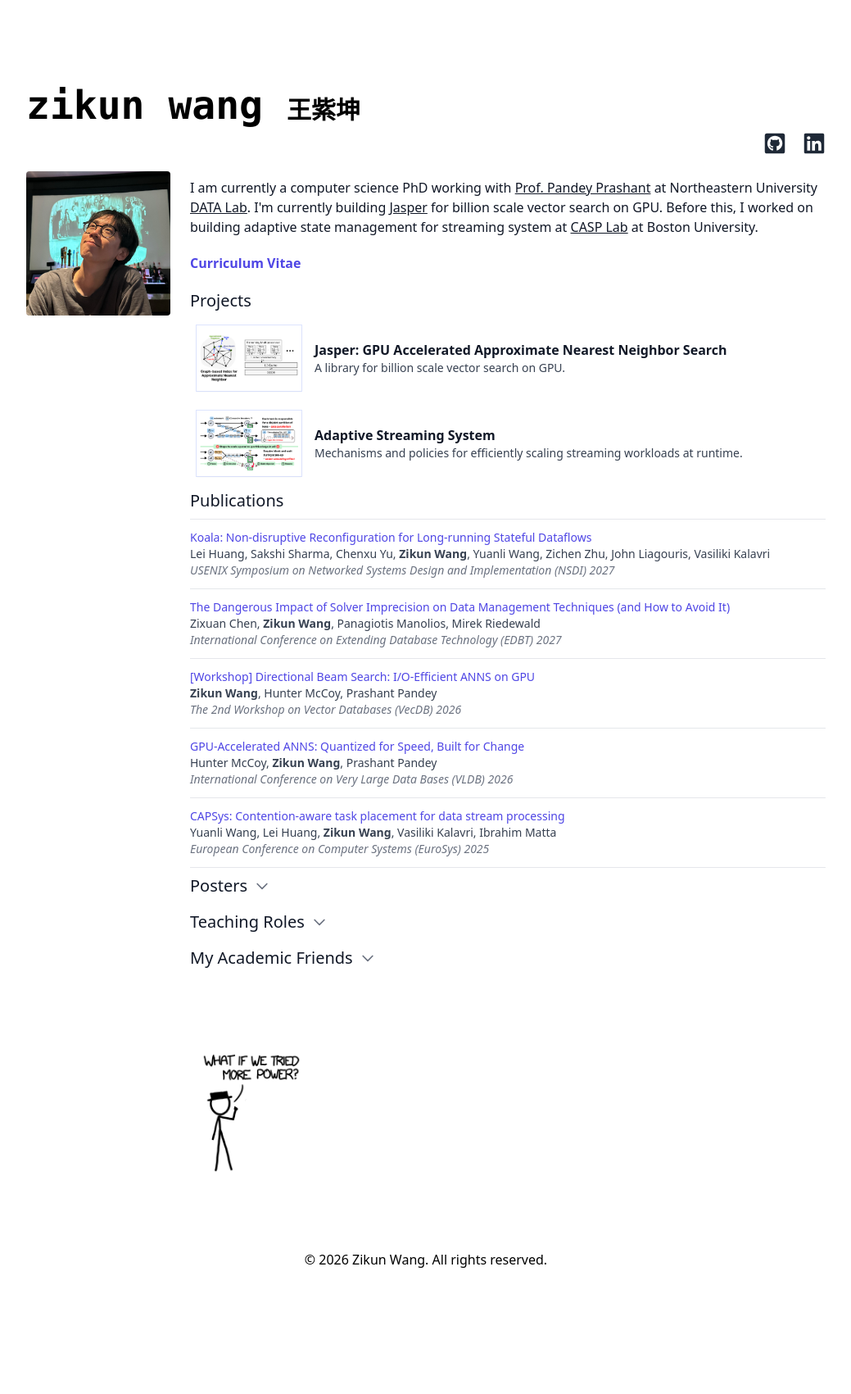
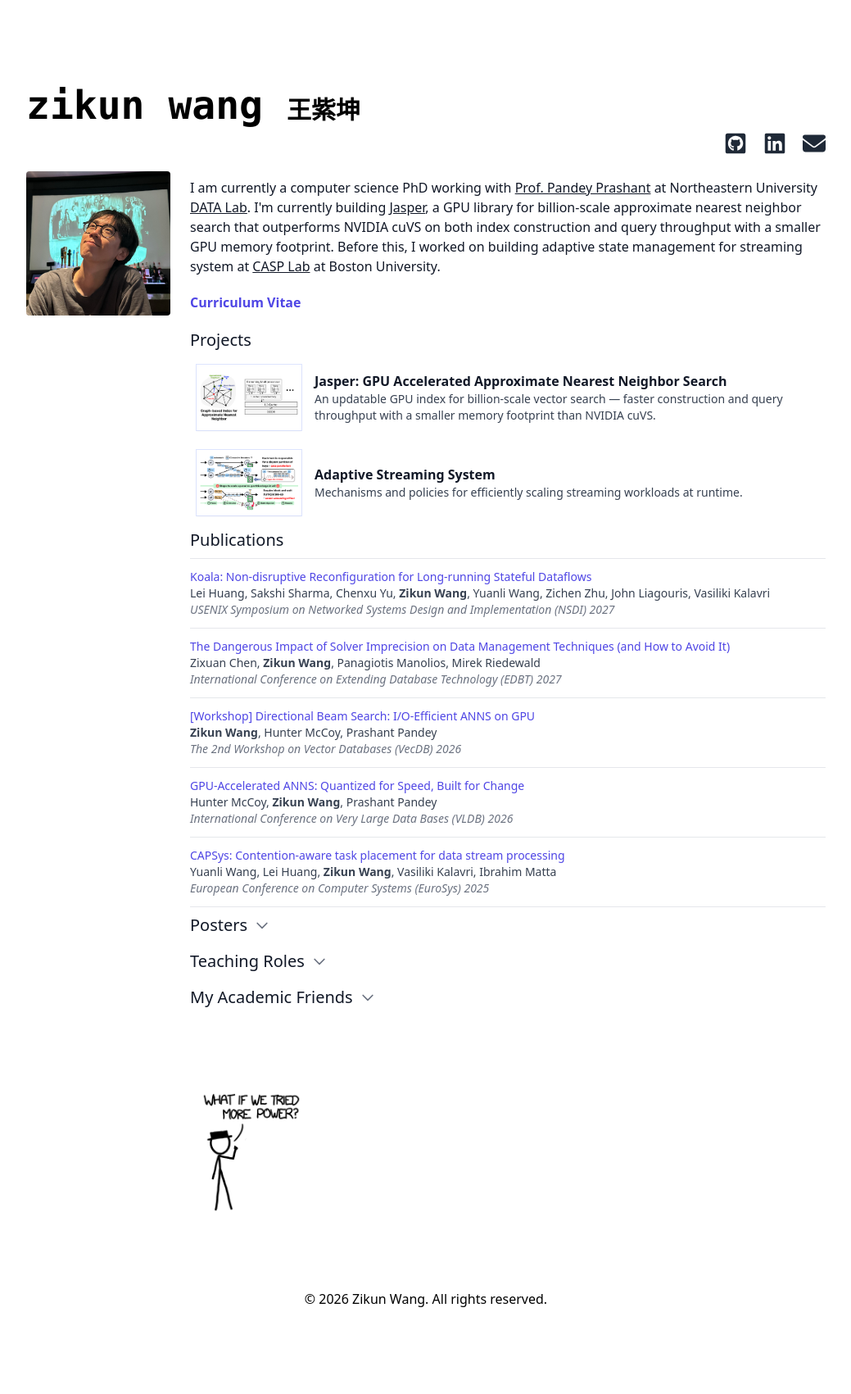
Before and after one commit to zikunw/zikunw.github.io, a Jekyll site: the page built from index.html, in a window 1280 px wide. Shown: the whole page at 82% size, without its empty margins (120-1159 px from the left). Built offline with Jekyll 4.4.1, drawn with Linux system fonts in a browser that asks for light colours; nearby versions of some CDN libraries; before the commit the page ends 1653 px from its top, so only the background shows below that.

Commit message:
update description

```diff
--- a/_layouts/default.html
+++ b/_layouts/default.html
@@ -38,11 +38,13 @@
   <meta property="og:url" content="{{ page.url | prepend: site.baseurl | prepend: site.url }}" />
   <meta property="og:title" content="{{ page_title }}" />
   <meta property="og:description" content="{{ page_description }}" />
+  <meta property="og:image" content="{{ '/me.jpg' | prepend: site.baseurl | prepend: site.url }}" />
 
   <!-- Twitter -->
   <meta property="twitter:card" content="summary_large_image" />
   <meta property="twitter:title" content="{{ page_title }}" />
   <meta property="twitter:description" content="{{ page_description }}" />
+  <meta property="twitter:image" content="{{ '/me.jpg' | prepend: site.baseurl | prepend: site.url }}" />
 
   <!-- Tailwind (Play CDN) with typography plugin; match the original 'selector' dark mode -->
   <script src="https://cdn.tailwindcss.com?plugins=typography"></script>
@@ -65,6 +67,9 @@
         <a href="https://www.linkedin.com/in/{{ site.linkedin }}" target="_blank" aria-label="LinkedIn Link" class="text-gray-800 hover:text-indigo-600">
           <svg class="w-7 h-7" viewBox="0 0 448 512" fill="currentColor" aria-hidden="true"><path d="M416 32H31.9C14.3 32 0 46.5 0 64.3v383.4C0 465.5 14.3 480 31.9 480H416c17.6 0 32-14.5 32-32.3V64.3C448 46.5 433.6 32 416 32zM135.4 416H69V202.2h66.5V416zm-33.2-243c-21.3 0-38.5-17.3-38.5-38.5S80.9 96 102.2 96c21.2 0 38.5 17.3 38.5 38.5 0 21.3-17.2 38.5-38.5 38.5zM384 416h-66.4V312c0-24.8-.5-56.7-34.5-56.7-34.6 0-39.9 27-39.9 54.9V416h-66.4V202.2h63.7v29.2h.9c8.9-16.8 30.6-34.5 62.9-34.5 67.2 0 79.7 44.3 79.7 101.9V416z"/></svg>
         </a>
+        <a href="mailto:{{ site.email }}" aria-label="Email Link" class="text-gray-800 hover:text-indigo-600">
+          <svg class="w-7 h-7" viewBox="0 0 512 512" fill="currentColor" aria-hidden="true"><path d="M48 64C21.5 64 0 85.5 0 112c0 15.1 7.1 29.3 19.2 38.4L236.8 313.6c11.4 8.5 27 8.5 38.4 0L492.8 150.4c12.1-9.1 19.2-23.3 19.2-38.4c0-26.5-21.5-48-48-48H48zM0 176V384c0 35.3 28.7 64 64 64H448c35.3 0 64-28.7 64-64V176L294.4 339.2c-22.8 17.1-54 17.1-76.8 0L0 176z"/></svg>
+        </a>
       </div>
     </nav>
   </header>
--- a/index.html
+++ b/index.html
@@ -12,7 +12,7 @@ description: Zikun Wang's personal website.
 
   <div class="flex-grow">
     <p class="text-gray-900 my-2">
-      I am currently a computer science PhD working with <a href="https://prashantpandey.github.io" class="underline">Prof. Pandey Prashant</a> at Northeastern University <a href="https://db.khoury.northeastern.edu/" class="underline">DATA Lab</a>. I'm currently building <a href="https://github.com/saltsystemslab/jasperpy" class="underline">Jasper</a> for billion scale vector search on GPU. Before this, I worked on building adaptive state management for streaming system at <a href="https://sites.bu.edu/casp/" class="underline">CASP Lab</a> at Boston University.
+      I am currently a computer science PhD working with <a href="https://prashantpandey.github.io" class="underline">Prof. Pandey Prashant</a> at Northeastern University <a href="https://db.khoury.northeastern.edu/" class="underline">DATA Lab</a>. I'm currently building <a href="https://github.com/saltsystemslab/jasperpy" class="underline">Jasper</a>, a GPU library for billion-scale approximate nearest neighbor search that outperforms NVIDIA cuVS on both index construction and query throughput with a smaller GPU memory footprint. Before this, I worked on building adaptive state management for streaming system at <a href="https://sites.bu.edu/casp/" class="underline">CASP Lab</a> at Boston University.
     </p>
 
     <p class="text-indigo-600 font-semibold my-5">
@@ -34,7 +34,7 @@ description: Zikun Wang's personal website.
           <div>
             <p class="text-gray-900 font-semibold">Jasper: GPU Accelerated Approximate Nearest Neighbor Search</p>
             <p class="text-gray-700 text-sm">
-              A library for billion scale vector search on GPU.
+              An updatable GPU index for billion-scale vector search — faster construction and query throughput with a smaller memory footprint than NVIDIA cuVS.
             </p>
           </div>
         </a>
```
Also changed, not shown: projects/jasper.md (+5 -0 lines).
